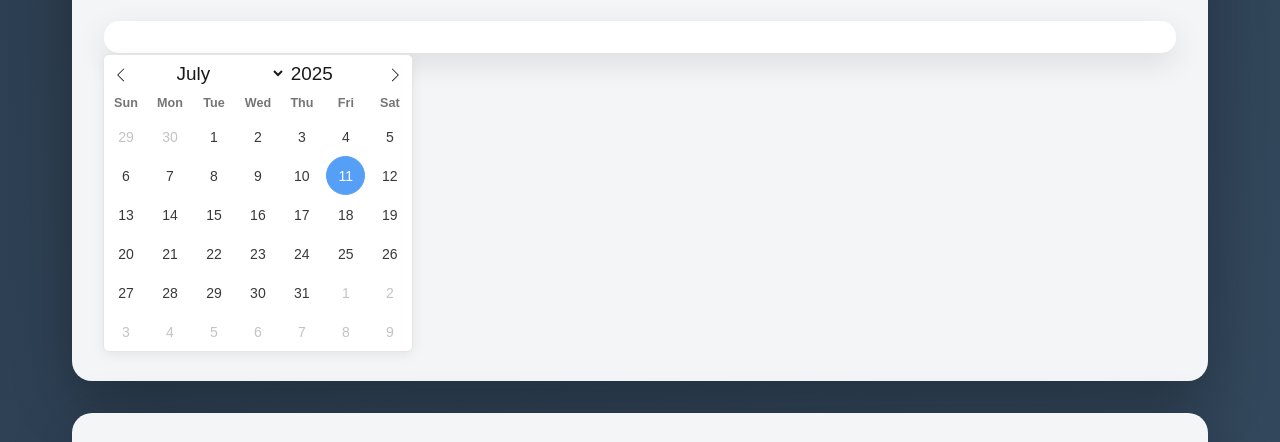
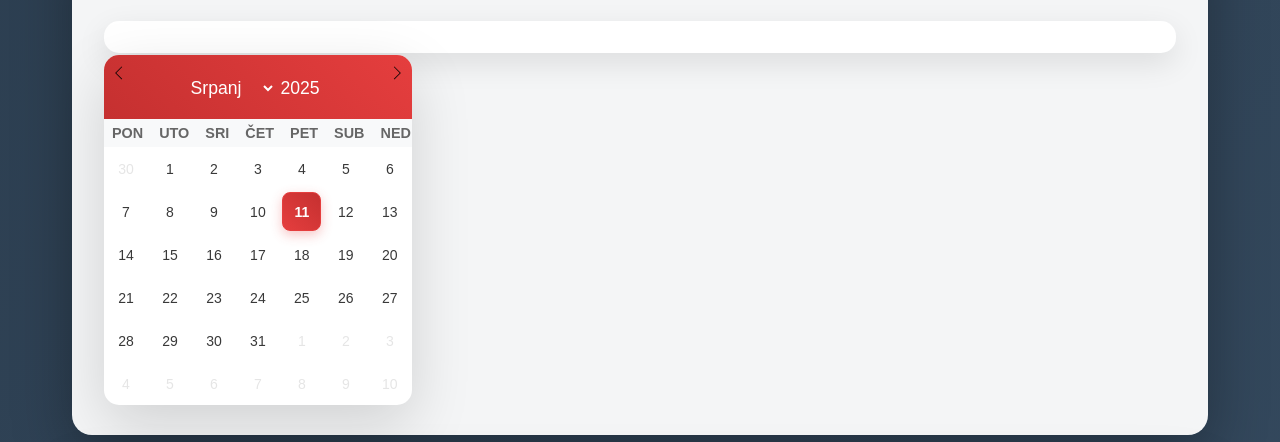
Before and after one commit to nacka301/frizer_termin2, a website: page admin_dashboard.html in a window 1280 px wide. Shown: the part 294-736 px from the top of the page. Drawn offline with nearby package versions, Linux system fonts and the light colour scheme; no server answers.

Commit message:
Dodana hrvatska lokalizacija kalendara - mjeseci, dani tjedna i hrvatski dizajn

```diff
--- a/admin-dashboard.js
+++ b/admin-dashboard.js
@@ -3,11 +3,22 @@ document.addEventListener('DOMContentLoaded', function() {
     const appointmentsDiv = document.getElementById('appointments');
     const selectedDateDiv = document.getElementById('selectedDate');
 
-    // Inicijalizacija kalendara
+    // Inicijalizacija kalendara - lokalizacija na hrvatski
     flatpickr(calendarEl, {
         inline: true,
         dateFormat: "Y-m-d",
         defaultDate: new Date(),
+        locale: {
+            firstDayOfWeek: 1, // Ponedjeljak je prvi dan u tjednu
+            weekdays: {
+                shorthand: ['Ned', 'Pon', 'Uto', 'Sri', 'Čet', 'Pet', 'Sub'],
+                longhand: ['Nedjelja', 'Ponedjeljak', 'Utorak', 'Srijeda', 'Četvrtak', 'Petak', 'Subota']
+            },
+            months: {
+                shorthand: ['Sij', 'Velj', 'Ožu', 'Tra', 'Svi', 'Lip', 'Srp', 'Kol', 'Ruj', 'Lis', 'Stu', 'Pro'],
+                longhand: ['Siječanj', 'Veljača', 'Ožujak', 'Travanj', 'Svibanj', 'Lipanj', 'Srpanj', 'Kolovoz', 'Rujan', 'Listopad', 'Studeni', 'Prosinac']
+            }
+        },
         onChange: function(selectedDates, dateStr, instance) {
             if (dateStr) {
                 fetchAppointments(dateStr);
--- a/public/style_simple.css
+++ b/public/style_simple.css
@@ -583,3 +583,115 @@ footer {
     color: #c0392b;
     text-decoration: none;
 }
+
+/* Flatpickr Calendar Styles - Hrvatski dizajn */
+.flatpickr-calendar {
+    box-shadow: 0 20px 60px rgba(0,0,0,0.15) !important;
+    border: none !important;
+    border-radius: 15px !important;
+    background: white !important;
+    font-family: 'Poppins', Arial, sans-serif !important;
+}
+
+.flatpickr-day {
+    border-radius: 8px !important;
+    margin: 2px !important;
+    transition: all 0.3s ease !important;
+    font-weight: 500 !important;
+}
+
+.flatpickr-day.selected {
+    background: linear-gradient(45deg, #e53e3e, #c53030) !important;
+    border-color: #e53e3e !important;
+    color: white !important;
+    font-weight: 700 !important;
+    box-shadow: 0 4px 12px rgba(229, 62, 62, 0.3) !important;
+}
+
+.flatpickr-day:hover:not(.selected) {
+    background: rgba(229, 62, 62, 0.1) !important;
+    border-color: #e53e3e !important;
+    color: #c53030 !important;
+}
+
+.flatpickr-day.today:not(.selected) {
+    background: rgba(255, 215, 0, 0.2) !important;
+    border-color: #ffd700 !important;
+    color: #b8860b !important;
+    font-weight: 700 !important;
+}
+
+.flatpickr-months {
+    background: linear-gradient(45deg, #c53030, #e53e3e) !important;
+    color: white !important;
+    border-radius: 15px 15px 0 0 !important;
+    padding: 15px !important;
+}
+
+.flatpickr-month {
+    color: white !important;
+    font-weight: 600 !important;
+}
+
+.flatpickr-current-month {
+    font-size: 1.1rem !important;
+    font-weight: 700 !important;
+}
+
+.flatpickr-prev-month,
+.flatpickr-next-month {
+    color: white !important;
+    padding: 8px !important;
+    border-radius: 6px !important;
+    transition: all 0.3s ease !important;
+}
+
+.flatpickr-prev-month:hover,
+.flatpickr-next-month:hover {
+    background: rgba(255,255,255,0.2) !important;
+    color: white !important;
+}
+
+.flatpickr-weekday {
+    color: #666 !important;
+    font-weight: 700 !important;
+    font-size: 0.9rem !important;
+    text-transform: uppercase !important;
+    background: #f8f9fa !important;
+    padding: 8px !important;
+}
+
+.flatpickr-weekdays {
+    background: #f8f9fa !important;
+    border-radius: 0 !important;
+}
+
+.flatpickr-disabled {
+    opacity: 0.3 !important;
+    cursor: not-allowed !important;
+}
+
+.flatpickr-day.prevMonthDay,
+.flatpickr-day.nextMonthDay {
+    color: #ccc !important;
+    opacity: 0.5 !important;
+}
+
+/* Hrvatski praznici - posebni stilovi */
+.flatpickr-day.holiday {
+    background: rgba(255, 215, 0, 0.3) !important;
+    color: #b8860b !important;
+    font-weight: 600 !important;
+}
+
+/* Mobile responsive for calendar */
+@media (max-width: 768px) {
+    .flatpickr-calendar {
+        font-size: 14px !important;
+    }
+
+    .flatpickr-day {
+        height: 32px !important;
+        line-height: 32px !important;
+    }
+}
```
Also changed, not shown: public/rezervacija.js (+12 -1 lines).
